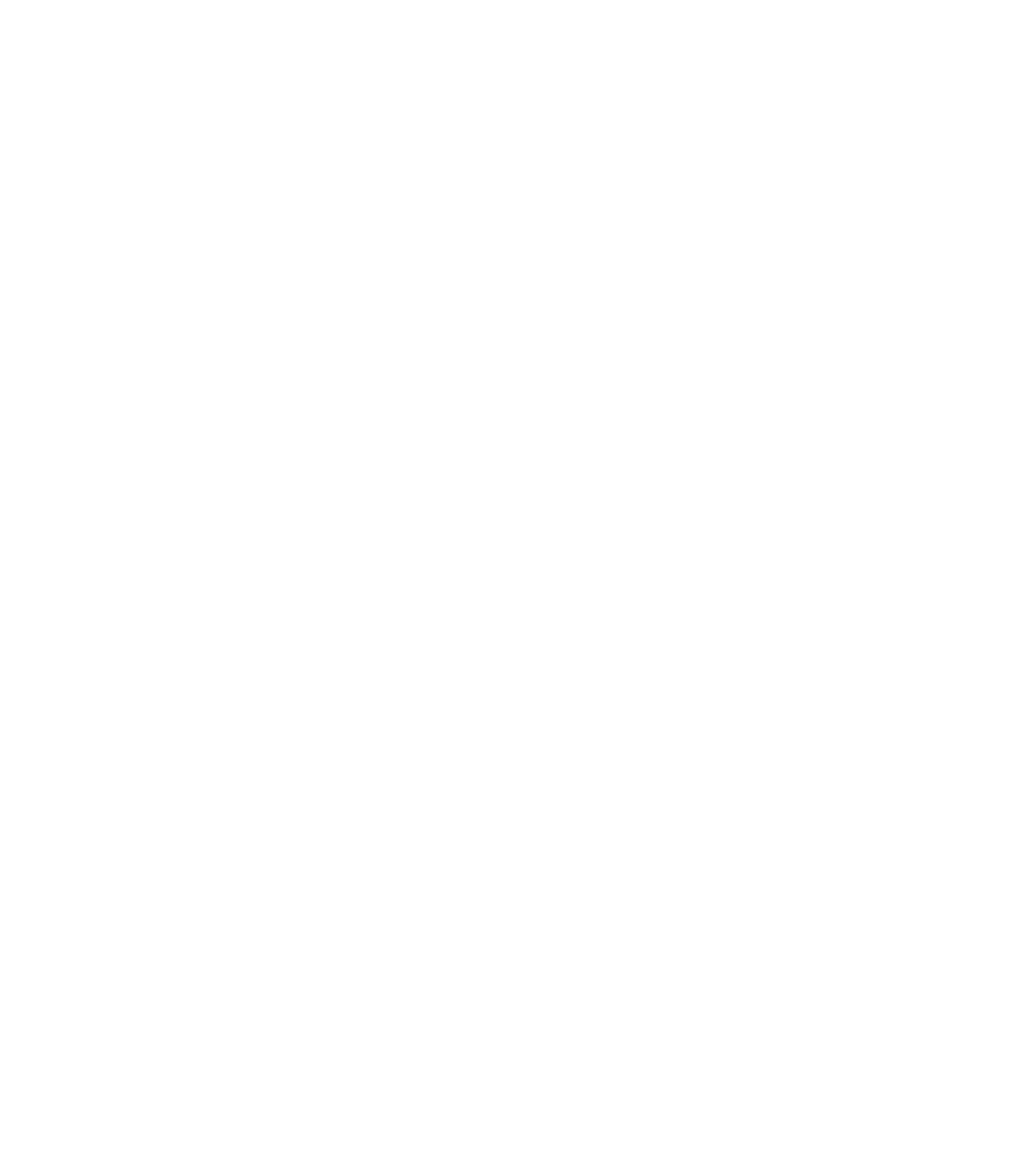
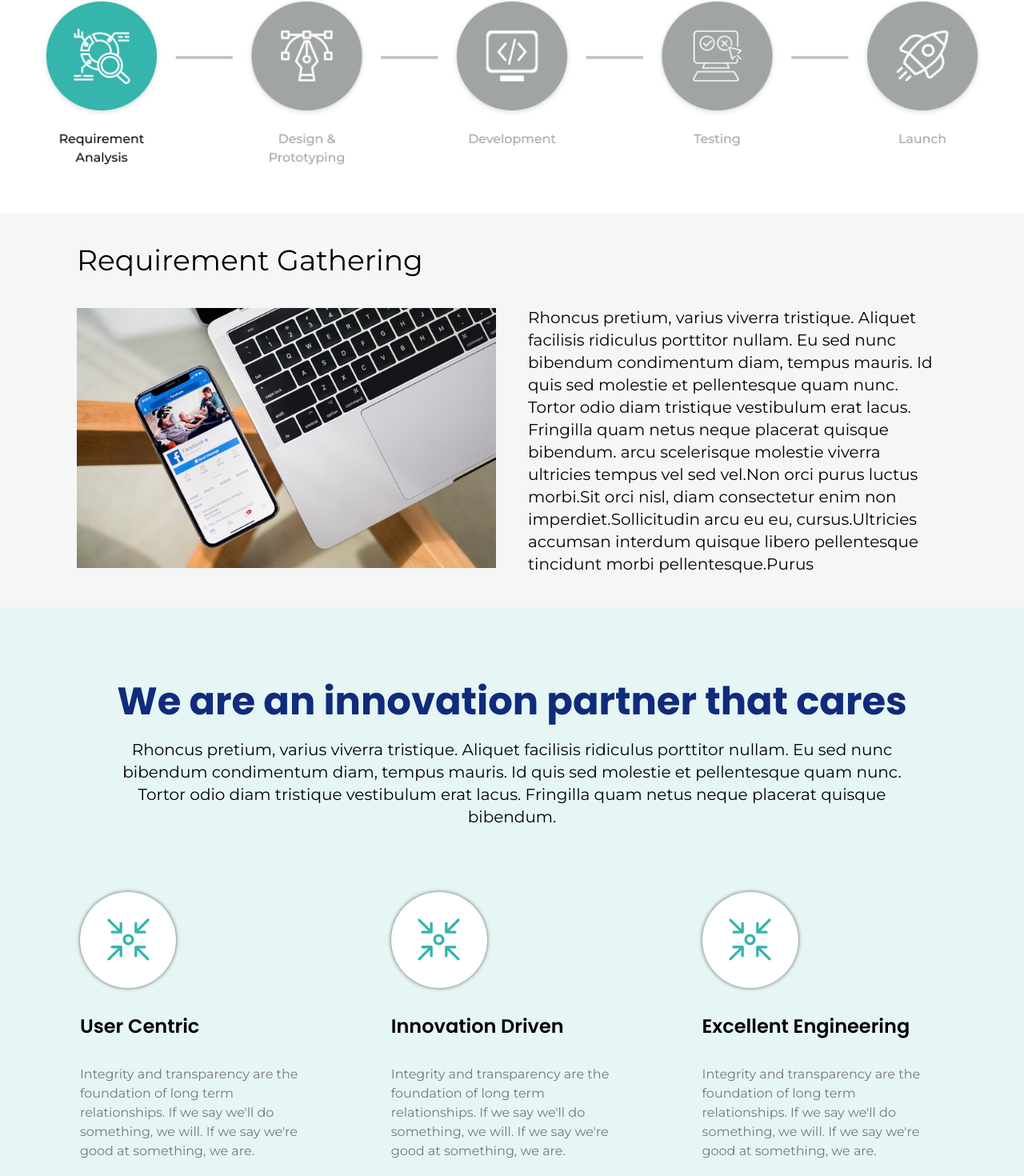
Before and after one commit to arjansunar/root-level-next-deploy, a Next.js app: page /what-we-do in a window 1280 px wide. Shown: the part 912-2382 px from the top of the page at 80% size. Before the commit the page ends 908 px from the top, so only its background shows below. Built offline with nearby package versions, Linux system fonts and the light colour scheme.

Commit message:
adding images and components to what-we-do page

```diff
--- a/components/Services/Section.jsx
+++ b/components/Services/Section.jsx
@@ -23,7 +23,7 @@ function Section({ imageURL, isImageRight = false, title, description, bgColor }
         <SectionCenter bg={bgColor}>
             <SectionWrapper>
                 <ImageWrapper isRight={isImageRight}>
-                    <Img src={imageURL} alt={title} height="480px" width='480px' style={{ objectFit: 'cover' }} />
+                    <Img src={imageURL} alt={title} height="480px" width='480px' />
                 </ImageWrapper>
                 <TextWrapper>
                     <Title>{title}</Title>
--- /dev/null
+++ b/components/What-we-do/IconWrapper.jsx
@@ -0,0 +1,30 @@
+/* eslint-disable @next/next/no-img-element */
+import styled from "styled-components"
+import Image from 'next/image'
+
+function IconWrapper({ iconPath, bgColor, size, color }) {
+    return (
+        <Wrapper width={size} bg={bgColor}>
+            <Image src={iconPath} width='53' height='53' alt='icons' />
+        </Wrapper>
+    )
+}
+
+export default IconWrapper
+
+const Wrapper = styled.div`
+    display:flex;
+    align-items:center;
+    justify-content: center;
+    background: ${({ bg }) => (bg ? bg : '#A1A4A4')};
+    width: ${({ width }) => (width ? width : '120px')};
+    height: ${({ width }) => (width ? width : '120px')};
+    color: ${({ color }) => (color ? color : '#fff')};
+    border-radius: 50%;
+    box-shadow: 0px 0px 5px 0px rgba(0,0,0,0.6);
+    -webkit-box-shadow: 0px 0px 5px 0px rgba(0,0,0,0.6);
+    -moz-box-shadow: 0px 0px 5px 0px rgba(0,0,0,0.6);
+    @media screen and (max-width: 860px){
+        margin:0 auto;
+    }
+`
--- a/components/What-we-do/ImageInfoSection.jsx
+++ b/components/What-we-do/ImageInfoSection.jsx
@@ -0,0 +1,68 @@
+import styled from "styled-components"
+import Image from 'next/image'
+
+function ImageInfoSection({ imageURL, desc, title }) {
+    return (
+        <Wrapper>
+            <Title>{title}</Title>
+            <GridWrapper>
+                <ImageWrapper>
+                    <Img src={imageURL} width='580' height='360' alt={title} />
+                </ImageWrapper>
+                <TextWrapper>
+                    <Description>
+                        {desc}
+                    </Description>
+                </TextWrapper>
+            </GridWrapper>
+        </Wrapper>
+    )
+}
+
+export default ImageInfoSection
+
+const Wrapper = styled.div`
+background: #A1A4A41A;
+padding: 2.5rem 6rem;
+
+;
+`
+const Title = styled.h2`
+    font-family: Montserrat;
+    font-size: 36px;
+    font-style: normal;
+    font-weight: 500;
+    line-height: 36px;
+    letter-spacing: 0em;
+    text-align: left;
+`
+const GridWrapper = styled.div`
+    margin-top: 2.5rem;
+    display: grid;
+    grid-template-columns: 1fr 1fr;
+    grid-column-gap: 40px;
+    place-items:center;
+
+    @media screen and (max-width: 860px){
+        display: block;
+    }
+`
+const ImageWrapper = styled.div`
+    max-width: 580px;
+`
+const TextWrapper = styled.div`
+    align-self: flex-start;
+`
+const Description = styled.p`
+    font-family: Montserrat;
+    font-size: 20px;
+    font-style: normal;
+    font-weight: 400;
+    line-height: 28px;
+    letter-spacing: 0em;
+    text-align: left;
+
+`
+const Img = styled(Image)`
+    object-fit: cover;
+`
--- /dev/null
+++ b/components/What-we-do/InfoCard.jsx
@@ -0,0 +1,53 @@
+import styled from "styled-components"
+import IconWrapper from "./IconWrapper"
+
+function InfoCard({ iconPath, title, desc }) {
+    return (
+        <Wrapper>
+            <IconWrapper
+                bgColor='#fff'
+                size='120px'
+                iconPath={iconPath}
+            />
+            <Title>
+                {title}
+            </Title>
+            <Desc>
+                {desc}
+            </Desc>
+        </Wrapper>
+    )
+}
+
+export default InfoCard
+
+const Wrapper = styled.div`
+    max-width: 300px;
+    @media screen and (max-width: 860px){
+        text-align:center;
+        margin-top: 2rem;
+    }
+`
+const Title = styled.h4`
+    margin-top: 2rem;
+    font-family: Poppins;
+    font-size: 24px;
+    font-style: normal;
+    font-weight: 600;
+    line-height: 32px;
+    letter-spacing: 0em;
+    /* text-align: left; */
+`
+
+const Desc = styled.p`
+    margin-top: 2rem;
+    font-family: Montserrat;
+    font-size: 16px;
+    font-style: normal;
+    font-weight: 400;
+    line-height: 24px;
+    letter-spacing: 0em;
+    /* text-align: left; */
+    color: #767683;
+
+`
--- a/content/index.js
+++ b/content/index.js
@@ -15,6 +15,12 @@ export const content = {
             description: 'From custom mobile and web applications to data-driven platforms - we help enterprises transform and new companies launch and scale.',
             bg: '#008080',
             heroPic: "/assets/blog-hero-pic.svg"
+        },
+        imageInfoSection: {
+            imageURL: '/assets/app-development.jpeg',
+            title: 'Requirement Gathering',
+            desc: `Rhoncus pretium, varius viverra tristique. Aliquet facilisis ridiculus porttitor nullam. Eu sed nunc bibendum condimentum diam, tempus mauris. Id quis sed molestie et pellentesque quam nunc. Tortor odio diam tristique vestibulum erat lacus. Fringilla quam netus neque placerat quisque bibendum.
+                arcu scelerisque molestie viverra ultricies tempus vel sed vel.Non orci purus luctus morbi.Sit orci nisl, diam consectetur enim non imperdiet.Sollicitudin arcu eu eu, cursus.Ultricies accumsan interdum quisque libero pellentesque tincidunt morbi pellentesque.Purus`,
         }
     },
     servicesPage: {
--- a/pages/what-we-do.jsx
+++ b/pages/what-we-do.jsx
@@ -1,7 +1,10 @@
 import Hero from '../components/HeroSection'
 import { content } from '../content'
 import SectionInfo from '../components/What-we-do/SectionInfo'
-
+import ImageInfoSection from '../components/What-we-do/ImageInfoSection'
+import styled from 'styled-components'
+import InfoCard from '../components/What-we-do/InfoCard'
+import Image from 'next/image'
 const whatWeDoContent = { ...content.whatWeDoPage }
 
 function WhatWeDo() {
@@ -14,8 +17,69 @@ function WhatWeDo() {
                 title='How we work'
                 desc='We work on a wide variety of software projects, we know each project will be different so we approach each project with an open mind and manage each piece of bespoke software in a way that suits the individual project.'
             />
+            <ImageWrapper>
+                <Image src='/assets/how-we-work.png' width='1180' height='212' alt='how we work' />
+            </ImageWrapper>
+            <ImageInfoSection
+                {...whatWeDoContent.imageInfoSection}
+            />
+
+            <SectionIconWrapper>
+                <SectionInfo
+                    title='We are an innovation partner that cares'
+                    desc='Rhoncus pretium, varius viverra tristique. Aliquet facilisis ridiculus porttitor nullam. Eu sed nunc bibendum condimentum diam, tempus mauris. Id quis sed molestie et pellentesque quam nunc. Tortor odio diam tristique vestibulum erat lacus. Fringilla quam netus neque placerat quisque bibendum.'
+                />
+                <CardGridWrapper>
+                    <InfoCard
+                        iconPath='/assets/what-we-do-user-centric.svg'
+                        title='User Centric'
+                        desc="Integrity and transparency are the foundation of long term relationships. If we say we'll do something, we will. If we say we're good at something, we are."
+
+                    />
+                    <InfoCard
+                        iconPath='/assets/what-we-do-user-centric.svg'
+                        title='Innovation Driven'
+                        desc="Integrity and transparency are the foundation of long term relationships. If we say we'll do something, we will. If we say we're good at something, we are."
+
+                    />
+                    <InfoCard
+                        iconPath='/assets/what-we-do-user-centric.svg'
+                        title='Excellent Engineering'
+                        desc="Integrity and transparency are the foundation of long term relationships. If we say we'll do something, we will. If we say we're good at something, we are."
+
+                    />
+                </CardGridWrapper>
+
+            </SectionIconWrapper>
+
         </div>
     )
 }
 
 export default WhatWeDo
+
+const ImageWrapper = styled.div`
+    display: grid;
+    place-content: center;
+    margin-bottom: 3.7rem;
+`
+const SectionIconWrapper = styled.div`
+    background: #35B5AC1F;
+    padding: .5rem 5rem;
+
+`
+const CardGridWrapper = styled.div`
+    display: grid;
+    grid-template-columns: repeat(3, 1fr);
+    justify-content: center;
+    align-items: center;
+    grid-column-gap: 8%;
+    margin: 3rem auto 5rem auto;
+    max-width: 1080px;
+    @media screen and (max-width: 860px){
+        display: flex;
+        flex-direction: column;
+        justify-content: center;
+        align-items: center;
+    }
+`
```
Also changed, not shown: public/assets/how-we-work.png (added), public/assets/what-we-do-user-centric.svg (added).
